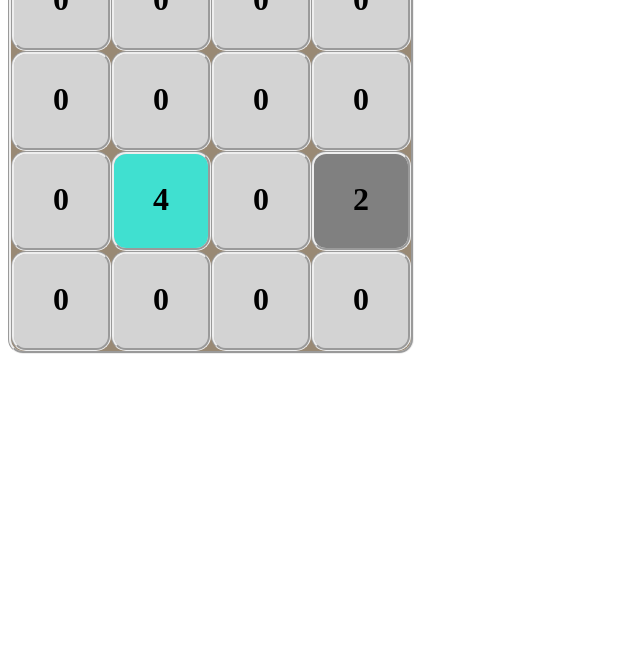
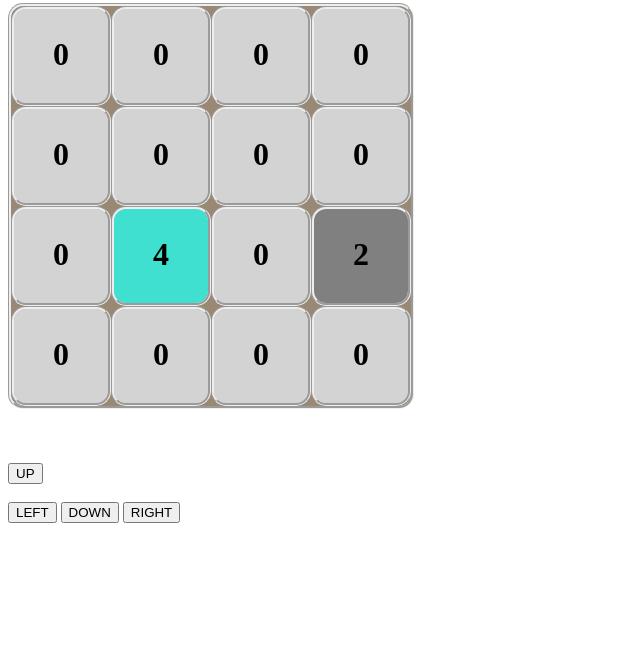
Before and after one commit to harshgupta59/2048-Game, a plain HTML site: page index.html in a window 1280 px wide. Shown: the part 144-800 px from the top of the page, without its empty margins (0-640 px from the left). Drawn offline with Linux system fonts and the light colour scheme.

Commit message:
Update index.html

```diff
--- a/index.html
+++ b/index.html
@@ -12,8 +12,22 @@
         </div>
         <br>
 
-        <!-- <div id="result">result</div> -->
+        <div id="result">RESULT WILL BE DISPLAYED HERE </div>
+        <br>
 
         <div class="grid"></div>
+
+        <br>
+        <br>
+        <br>
+
+        <button id="UP" >UP</button>
+
+        <br>
+        <br>
+
+        <button id="LEFT">LEFT</button>
+        <button id="DOWN">DOWN</button>
+        <button id="RIGHT">RIGHT</button>
     </body>
 </html>
```
